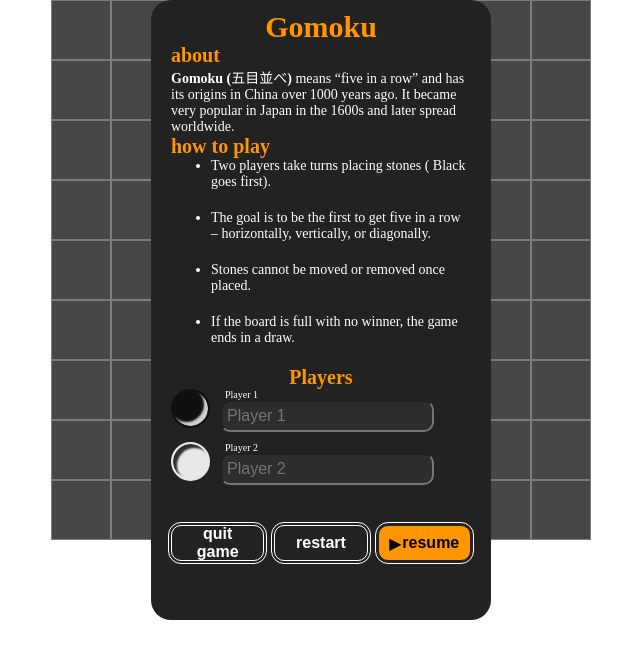
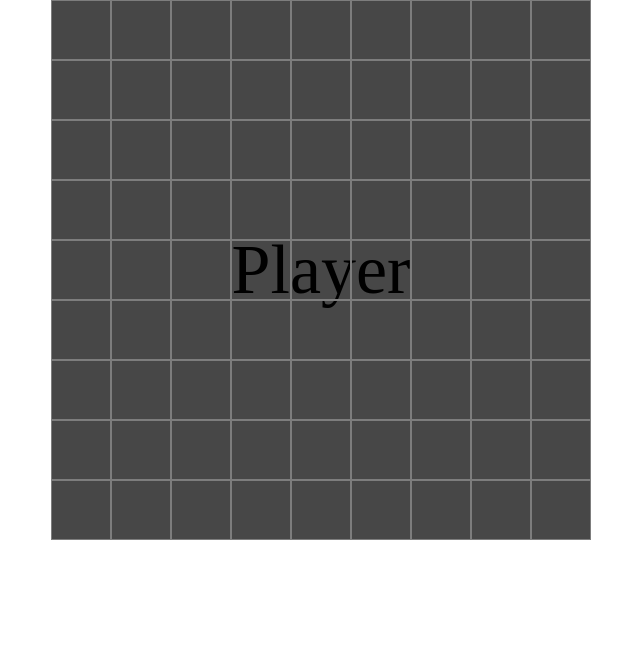
Before and after one commit to farah-najib/frk-24s-J-components, a React (Vite) app: page / in a window 1280 px wide. Shown: the top 658 px of the page, without its empty margins (189-829 px from the left). Built offline with nearby package versions, Linux system fonts and the light colour scheme; a web font is replaced by a local one.

Commit message:
switches color and playername on clicks

```diff
--- a/src/components/Board/Board.jsx
+++ b/src/components/Board/Board.jsx
@@ -4,26 +4,32 @@ import Menu from "../Menu";
 import VictoryScreen from "../VictoryScreen";
 
 const Board = ({
-  playerOrder,
+  playerTurn,
   boardTiles,
   className = "",
-  gameStarted = false,
-  largeMenu = true,
+  gameStarted = true,
+  largeMenu = false,
   gameEnded = false,
+  handleCellClick,
 }) => {
   let cellsToRender = [];
 
   for (let i = 0; i <= boardTiles; i++) {
     cellsToRender.push(i);
   }
+
+  const currentColor = playerTurn === 1 ? "black" : "white";
+
   return (
-    <div className={`${styles.board} ${className}`}>
+    <div className={`${styles.board} ${className}`} onClick={handleCellClick}>
       {/* Player story - text behind cells */}
-      {!gameEnded && <div className={styles.playerOverlay}>{playerOrder}</div>}
+      {!gameEnded && (
+        <div className={styles.playerOverlay}>Player {playerTurn}</div>
+      )}
 
       <div className={styles.cells}>
         {cellsToRender.map((_, idx) => (
-          <Cell key={idx} disabled={!gameStarted} />
+          <Cell key={idx} disabled={!gameStarted} initialColor={currentColor} />
         ))}
       </div>
 
--- a/src/components/Cell/Cell.jsx
+++ b/src/components/Cell/Cell.jsx
@@ -1,5 +1,5 @@
 import styles from "./Cell.module.css";
-import { useState, useMemo, useEffect } from "react";
+import { useState, useRef, useEffect } from "react";
 import Brick from "../Brick/Brick.jsx";
 
 export default function Cell({
@@ -8,12 +8,14 @@ export default function Cell({
   onActivate,
   disabled,
 }) {
-  const safeColor = useMemo(() => {
+  const clickLock = useRef(false);
+
+  const safeColor = (() => {
     const x = String(initialColor).toLowerCase();
     if (x === "black" || x === "white") return x;
     console.warn(`Invalid Color:${initialColor}. Defaulting to "black".`);
     return "black";
-  }, [initialColor]);
+  })();
 
   const safeActive =
     typeof isActivated === "boolean"
@@ -29,21 +31,29 @@ export default function Cell({
   useEffect(() => {
     setActive(safeActive);
   }, [safeActive]);
+
   useEffect(() => {
-    setColor(safeColor);
+    if (!active) setColor(safeColor);
   }, [safeColor]);
 
   console.log(`activated: ${active}. Color: ${color}`);
 
   const handleClick = () => {
-    if (active) return console.error("Button has already been used.");
+    if (clickLock.current || active || disabled) {
+      return console.error("Button has already been used.");
+    }
+    clickLock.current = true;
 
     if (!active) {
       setActive(true);
       setColor(safeColor);
 
-      onActivate?.(color);
+      onActivate?.(safeColor);
     }
+
+    setTimeout(() => {
+      clickLock.current = false;
+    }, 0);
   };
 
   return (
@@ -54,7 +64,7 @@ export default function Cell({
         className={`${styles.cell} ${active && styles.active}`}
         disabled={disabled || active}
       >
-        {active && <Brick color={safeColor} aria-pressed={active} />}
+        {active && <Brick color={color} aria-pressed={active} />}
       </button>
     </>
   );
```
